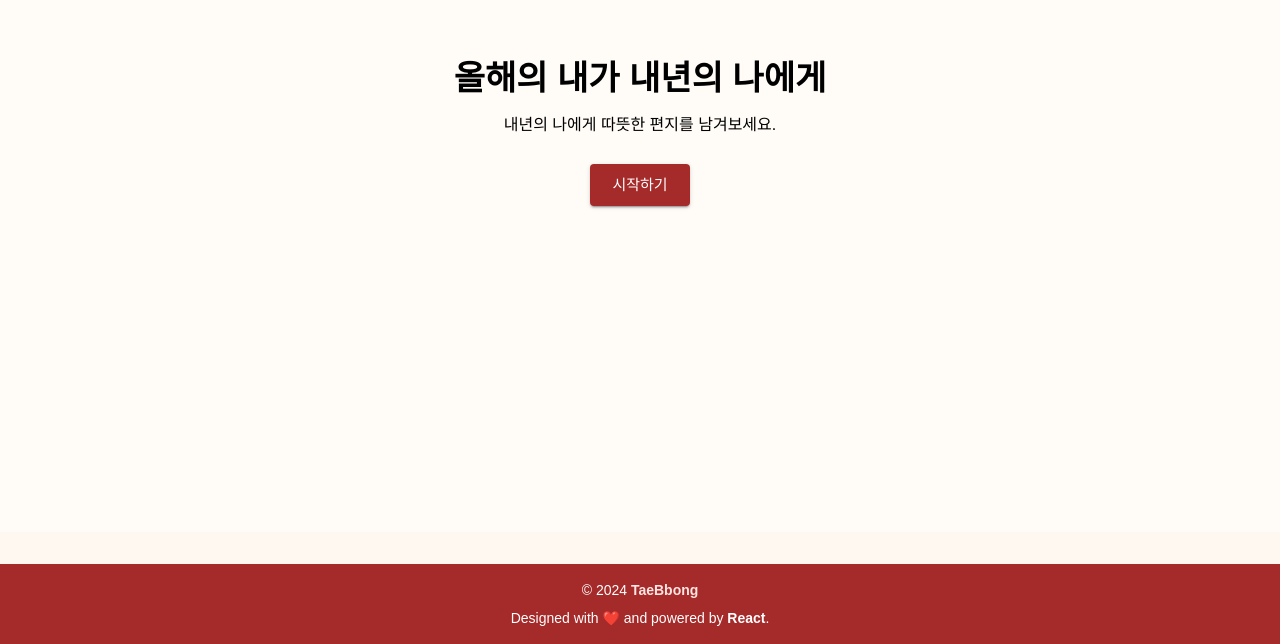
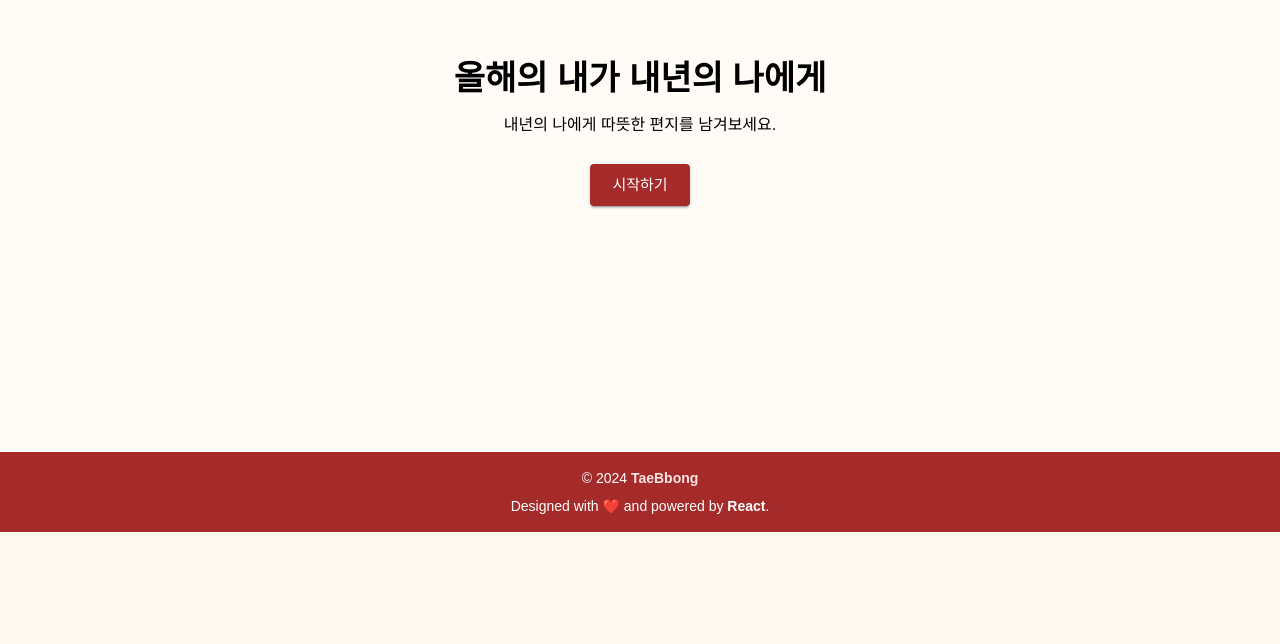
Before and after one commit to TaeBbong/letter-from-myself, a React (Create React App) app: page / in a window 1280 px wide. Shown: the part 268-912 px from the top of the page. After the commit the page ends 800 px from the top, so only its background shows below. Built offline with nearby package versions, Linux system fonts and the light colour scheme.

Commit message:
feat: stick footer

```diff
--- a/src/App.jsx
+++ b/src/App.jsx
@@ -42,8 +42,20 @@ const App = () => (
   <ThemeProvider theme={theme}>
     <CssBaseline />
     <Router>
-    <div style={{ minHeight: '100vh', display: 'flex', flexDirection: 'column' }}>
-    <div style={{ flex: 1 }}>
+      <div
+        style={{
+          display: 'flex',
+          flexDirection: 'column',
+          height: '100vh', // 화면 높이를 정확히 차지하도록 설정
+        }}
+      >
+        {/* Content area */}
+        <div
+          style={{
+            flex: 1, // 콘텐츠 영역이 남은 공간을 차지
+            overflowY: 'auto', // 콘텐츠가 많을 경우만 스크롤
+          }}
+        >
           <Routes>
             <Route path="/" element={<Intro />} />
             <Route path="/questions" element={<Questionnaire />} />
@@ -51,6 +63,8 @@ const App = () => (
             <Route path="/result/:resultId" element={<Result />} />
           </Routes>
         </div>
+
+        {/* Footer fixed at the bottom */}
         <Footer />
       </div>
     </Router>
--- a/src/components/Footer.jsx
+++ b/src/components/Footer.jsx
@@ -5,21 +5,24 @@ function Footer() {
   return (
     <Box
       sx={{
-        backgroundColor: 'primary.main', // 버건디 배경
-        color: 'primary.contrastText', // 흰색 텍스트
+        backgroundColor: 'primary.main', // 배경색: 버건디
+        color: 'primary.contrastText',  // 텍스트 색상: 흰색
         textAlign: 'center',
         py: 2, // 상하 여백
-        mt: 4, // 상단 마진
+        mt: 'auto', // 자동 하단 정렬
+        zIndex: 10, // 다른 요소보다 위에 표시
+        position: 'relative', // zIndex가 작동하려면 position 설정 필요
       }}
     >
       <Typography variant="body2" sx={{ mb: 1 }}>
-        © {new Date().getFullYear()}{' '}
+        © {new Date().getFullYear()}
+        {' '}
         <Link
           href="https://github.com/TaeBbong"
           target="_blank"
           rel="noopener"
           sx={{
-            color: 'secondary.main', // 따뜻한 분홍색
+            color: 'secondary.main', // 링크 색상: 분홍색
             textDecoration: 'none',
             fontWeight: 'bold',
             '&:hover': {
```
Lines whose indentation alone changed are shown as unchanged.
